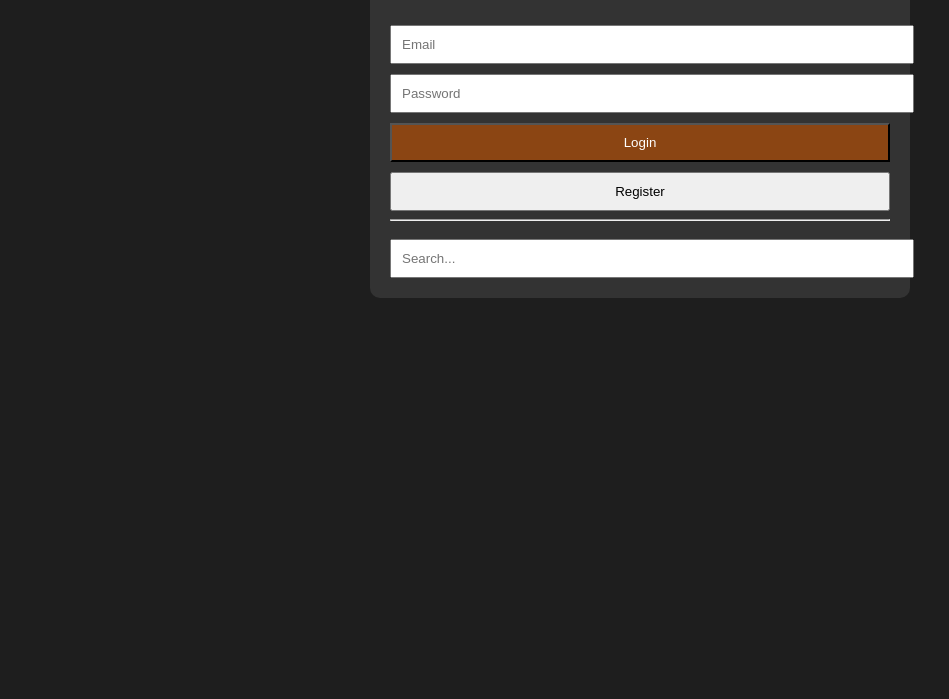
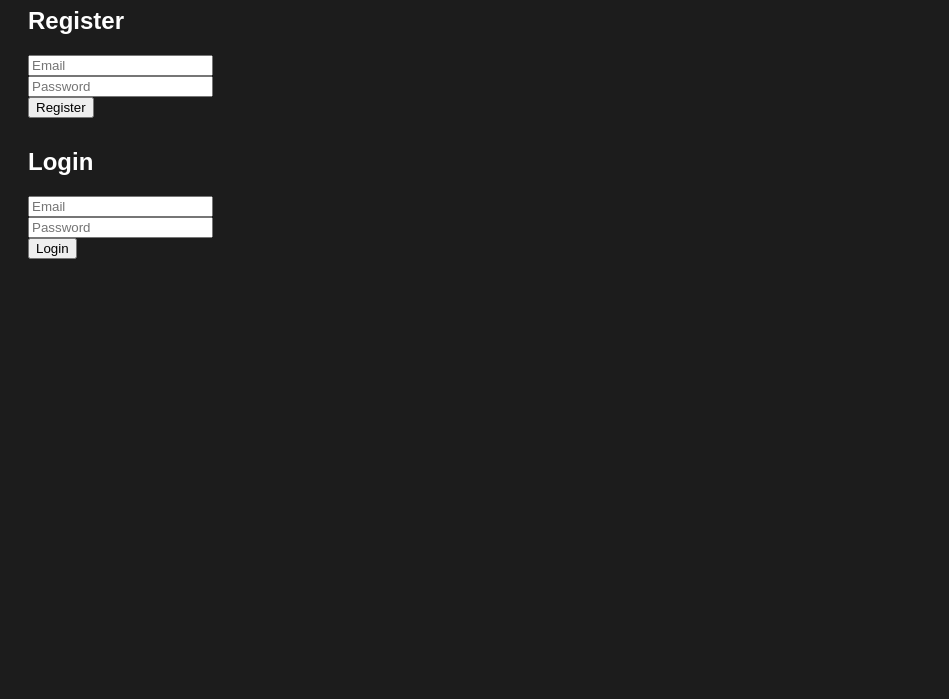
Before and after one commit to Babazac50/Alive-me, a plain HTML site: page index.html in a window 1280 px wide. Shown: the part 101-800 px from the top of the page, without its empty margins (0-949 px from the left). Drawn offline with Linux system fonts and the light colour scheme.

Commit message:
Add files via upload

```diff
--- a/index.html
+++ b/index.html
@@ -1,27 +1,33 @@
+
 <!DOCTYPE html>
 <html lang="en">
 <head>
   <meta charset="UTF-8" />
-  <meta name="viewport" content="width=device-width, initial-scale=1.0" />
+  <meta name="viewport" content="width=device-width, initial-scale=1.0"/>
   <title>Onlembeh King Black</title>
-  <style>
-    body { background-color: #1e1e1e; color: #f4f4f4; font-family: sans-serif; padding: 20px; }
-    .container { max-width: 500px; margin: auto; background: #333; padding: 20px; border-radius: 10px; }
-    input, button { width: 100%; padding: 10px; margin-top: 10px; }
-    .brown { background: #8B4513; color: white; }
-  </style>
-  <script type="module" src="firebase-config.js"></script>
-  <script type="module" src="app.js"></script>
 </head>
-<body>
-  <div class="container">
-    <h2>Onlembeh Login</h2>
-    <input type="email" id="email" placeholder="Email" />
-    <input type="password" id="password" placeholder="Password" />
-    <button class="brown" onclick="login()">Login</button>
+<body style="background-color:#1c1c1c; color:#fff; font-family:sans-serif; padding:20px;">
+  <h1>Onlembeh King Black - Network Engineering</h1>
+
+  <div>
+    <h2>Register</h2>
+    <input type="email" id="register-email" placeholder="Email"><br>
+    <input type="password" id="register-password" placeholder="Password"><br>
     <button onclick="register()">Register</button>
-    <hr />
-    <input type="text" placeholder="Search..." />
   </div>
+
+  <div style="margin-top:30px;">
+    <h2>Login</h2>
+    <input type="email" id="login-email" placeholder="Email"><br>
+    <input type="password" id="login-password" placeholder="Password"><br>
+    <button onclick="login()">Login</button>
+  </div>
+
+  <div id="user-info" style="margin-top:30px;"></div>
+
+  <script src="https://www.gstatic.com/firebasejs/10.12.0/firebase-app.js"></script>
+  <script src="https://www.gstatic.com/firebasejs/10.12.0/firebase-auth.js"></script>
+  <script src="firebase-config.js"></script>
+  <script src="app.js"></script>
 </body>
 </html>
```
